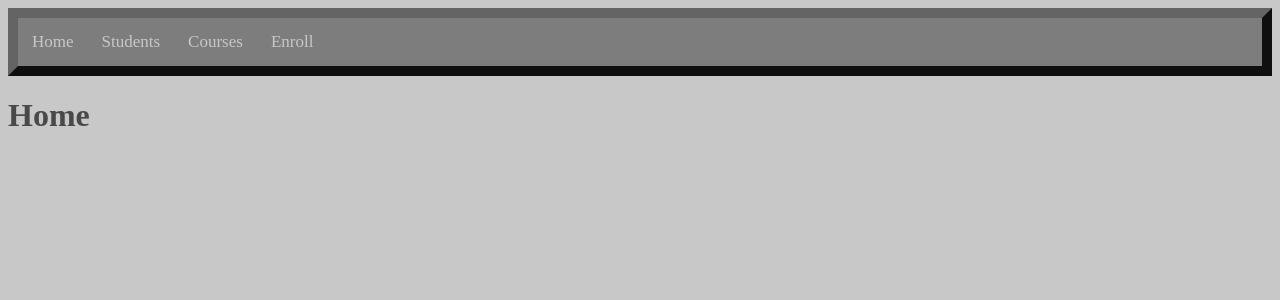
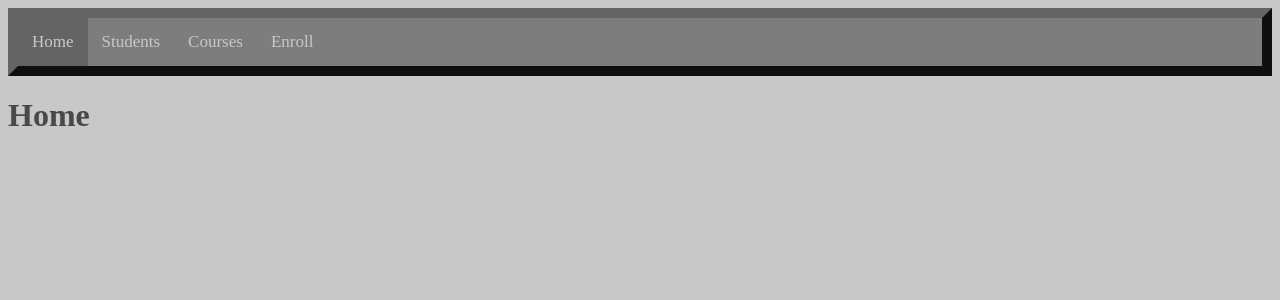
Before and after one commit to AndrewMartinAquaq/SEGAProjectReact, a React app: page / in a window 1280 px wide. Shown: the top 300 px of the page. Built offline with nearby package versions, Linux system fonts and the light colour scheme; the HTML template or start-up script is replaced by a standard one.

Commit message:
Added hightlighing to selected nav element

```diff
--- a/src/pages/layout/Layout.js
+++ b/src/pages/layout/Layout.js
@@ -1,40 +1,42 @@
-import { Outlet, Link } from 'react-router-dom'
+import { Outlet, Link, useLocation } from 'react-router-dom'
 import React from 'react'
 import './Layout.scss'
 
 function Layout() {
+  const location = useLocation()
+
+  const links = [
+    { name: 'Home', link: '/' },
+    { name: 'Students', link: '/students' },
+    { name: 'Courses', link: '/courses' },
+    { name: 'Enroll', link: '/enroll' }
+  ]
+
+  const checkLink = (link) => {
+    if (link === location.pathname) {
+      return 'selected'
+    }
+
+    const regex = /^\/students\/\d*$/g
+    if (regex.test(location.pathname) && link === '/students') {
+      return 'selected'
+    }
+    return 'linkitem'
+  }
+
   return (
     <>
       <nav className="topNav">
         <ul>
-          <li>
-            <Link className="linkitem" to="/">
-              <div className="linkitem">
-                Home
-              </div>
-            </Link>
-          </li>
-          <li>
-            <Link className="linkitem" to="/students">
-              <div className="linkitem">
-                Students
-              </div>
-            </Link>
-          </li>
-          <li>
-            <Link className="linkitem" to="/courses">
-              <div className="linkitem">
-                Courses
-              </div>
-            </Link>
-          </li>
-          <li>
-            <Link className="linkitem" to="/enroll">
-              <div className="linkitem">
-                Enroll
-              </div>
-            </Link>
-          </li>
+          {links.map((data) => (
+            <li key={data.name}>
+              <Link className="linkitem" to={data.link}>
+                <div className={checkLink(data.link)}>
+                  {data.name}
+                </div>
+              </Link>
+            </li>
+          ))}
         </ul>
       </nav>
 
--- a/src/pages/layout/Layout.scss
+++ b/src/pages/layout/Layout.scss
@@ -6,6 +6,10 @@
   border-style: outset;
   border-color: $brand-bd-dark;
   border-width: 10;
+}
+
+.selected{
+  background-color: $brand-bd-dark;
 }
 
 .topnav div {
```
